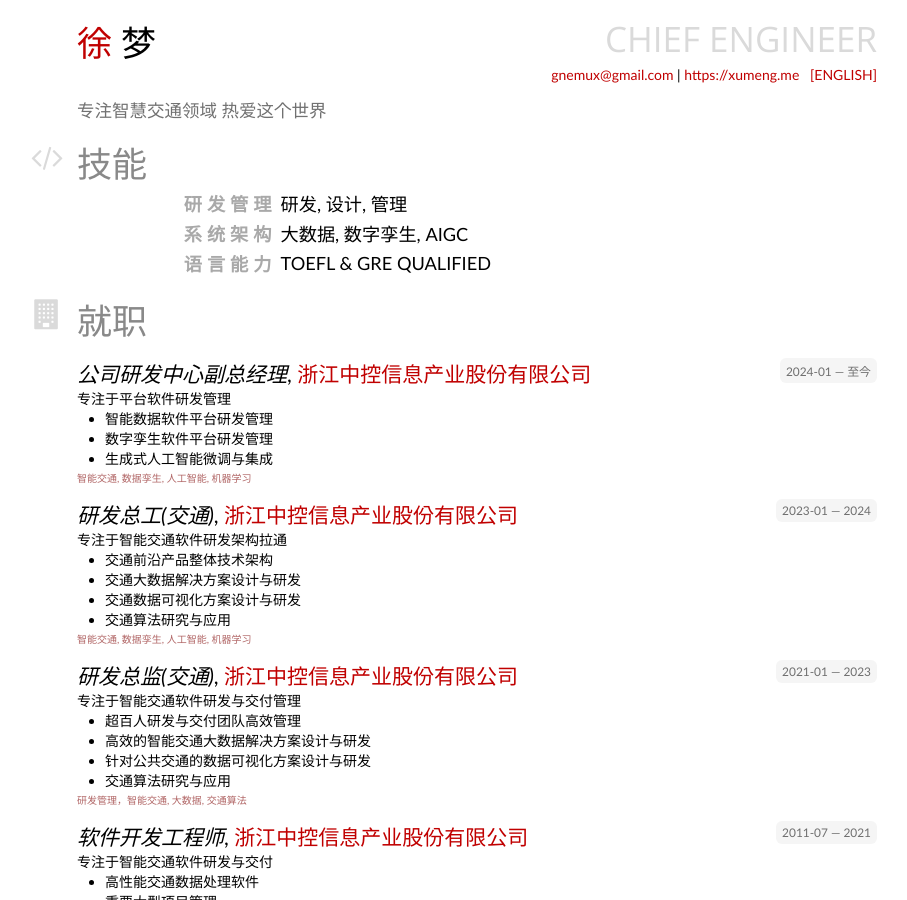
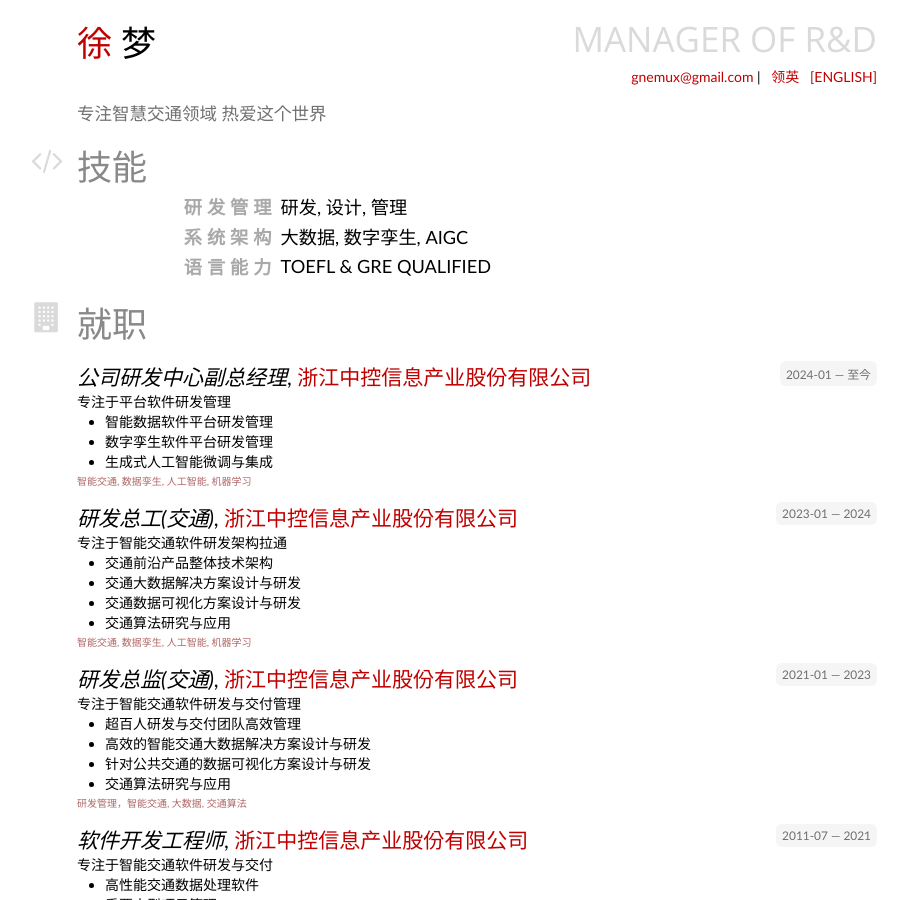
Before and after one commit to gnemux/gnemux.github.io, a Jekyll site: the page resume_cn.html, which Jekyll copies as it is, in a window 1280 px wide and 900 px high. Shown: the whole window, without its empty margins (163-1070 px from the left). Built offline with Jekyll 4.4.1, drawn with Linux system fonts in a browser that asks for light colours; nearby versions of some CDN libraries.

Commit message:
update resume

```diff
--- a/resume_cn.html
+++ b/resume_cn.html
@@ -177,11 +177,16 @@
 <main>
     <header>
         <h1><span style="color: #C00000;">徐 </span>梦</h1>
-        <span class="label">CHIEF ENGINEER</span>
+        <span class="label">Manager of R&D</span>
 
         <p id="contact"><span class="email"><a href="mailto:gnemux@gmail.com">gnemux@gmail.com</a></span>
             | <!--<span class="phone">+86 18505813506</span>-->
-            <span class="website"><a href="https://xumeng.me"><a href="https://xumeng.me">https://xumeng.me</a></a><a href="https://xumeng.me/resume"> &nbsp; [ENGLISH]</a></span>
+            <span class="website">
+                <a href="https://www.linkedin.com/in/gnemux/"> &nbsp; 领英
+                </a>
+                <a href="https://xumeng.me/resume"> &nbsp; [ENGLISH]
+                </a>
+            </span>
         </p>
     </header>
 
```
Also changed, not shown: resume.html (+7 -2 lines).
